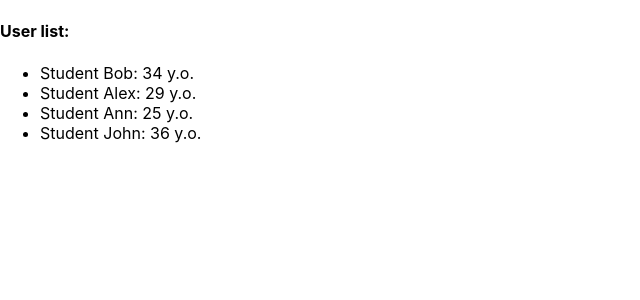
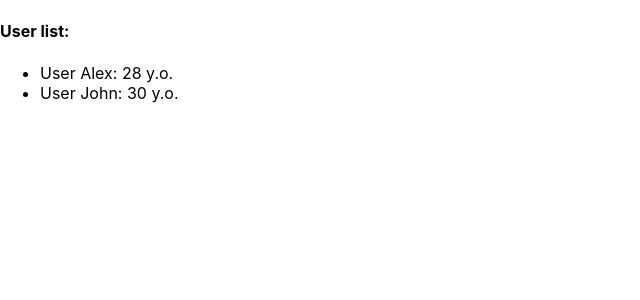
Before and after one commit to SandraYushko/ekzamenTS, a React (Create React App) app: page / in a window 1280 px wide. Shown: the top 300 px of the page, without its empty margins (0-640 px from the left). Built offline with nearby package versions, Linux system fonts and the light colour scheme.

Commit message:
Ponedelnik. Ekzamen #3 zadanie 3

```diff
--- a/src/index.tsx
+++ b/src/index.tsx
@@ -10,23 +10,25 @@ type UserType = {
 
 function User(props: UserType) {
     return (
-        <li>Student {props.name}: {props.age} y.o.</li>
+        <li>User {props.name}: {props.age} y.o.</li>
     )
 }
 
 function UsersList() {
     const data: Array<UserType> = [
-        {id: 1, name: "Bob", age: 34},
-        {id: 2, name: "Alex", age: 29},
-        {id: 3, name: "Ann", age: 25},
-        {id: 4, name: "John", age: 36},
+        {id: 1, name: "Bob", age: 25},
+        {id: 2, name: "Alex", age: 28},
+        {id: 3, name: "Ann", age: 23},
+        {id: 4, name: "John", age: 30},
     ]
     const [users, setUsers] = useState<Array<UserType>>(data)
+    // Пользователи старше 25 лет:
+    const olderThen25Users = users.filter(u => u.age > 25)
     return (
         <main>
             <h4>User list:</h4>
             <ul>
-                { users.map(u => <User key={u.id} {...u} />) }
+                { olderThen25Users.map(u => <User key={u.id} {...u}/>)}
             </ul>
         </main>
     )
```
